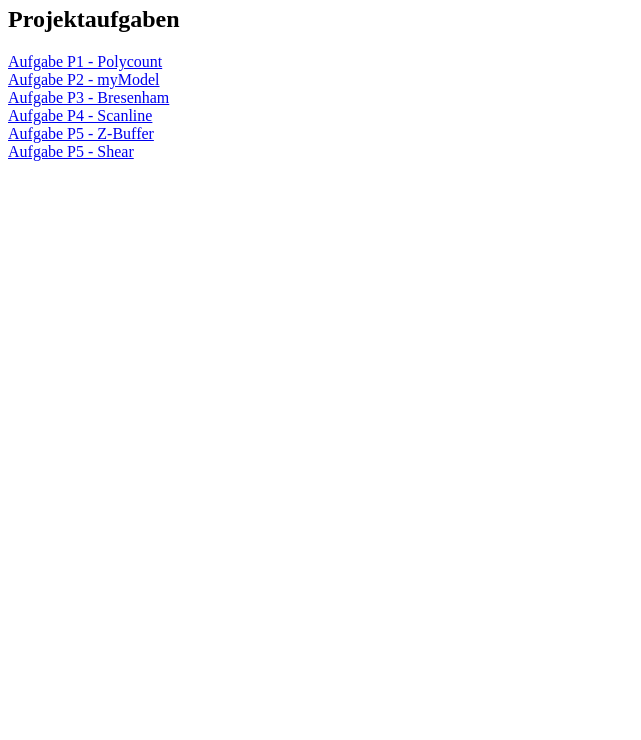
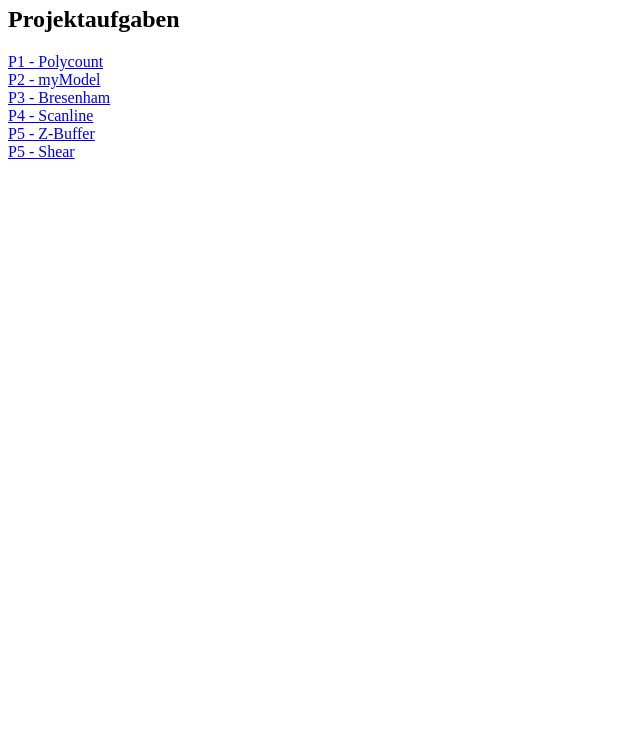
Before and after one commit to jkrumow/jkrumow.github.io, a plain HTML site: page index.html in a window 1280 px wide. Shown: the part 60-800 px from the top of the page, without its empty margins (0-641 px from the left). Drawn offline with Linux system fonts and the light colour scheme.

Commit message:
Update index.

```diff
--- a/index.html
+++ b/index.html
@@ -1,14 +1,14 @@
 <h1>Computergrafik - Wintersemester 2019/20</h1>
 <h2>Projektaufgaben</h2>
 
-<a href="P1">Aufgabe P1 - Polycount</a>
+<a href="P1">P1 - Polycount</a>
 <br>
-<a href="P2">Aufgabe P2 - myModel</a>
+<a href="P2">P2 - myModel</a>
 <br>
-<a href="P3">Aufgabe P3 - Bresenham</a>
+<a href="P3">P3 - Bresenham</a>
 <br>
-<a href="P4">Aufgabe P4 - Scanline</a>
+<a href="P4">P4 - Scanline</a>
 <br>
-<a href="P5">Aufgabe P5 - Z-Buffer</a>
+<a href="P5">P5 - Z-Buffer</a>
 <br>
-<a href="P6">Aufgabe P5 - Shear</a>
+<a href="P6">P5 - Shear</a>
```
